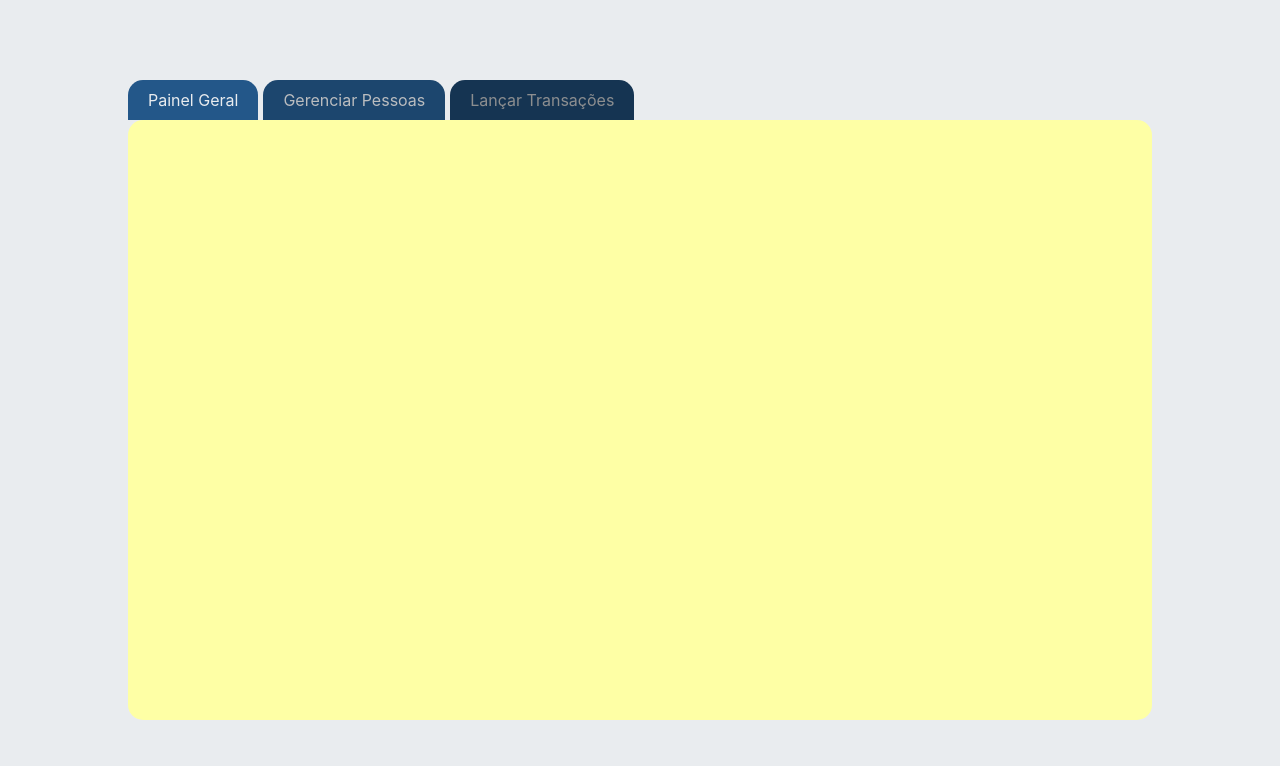
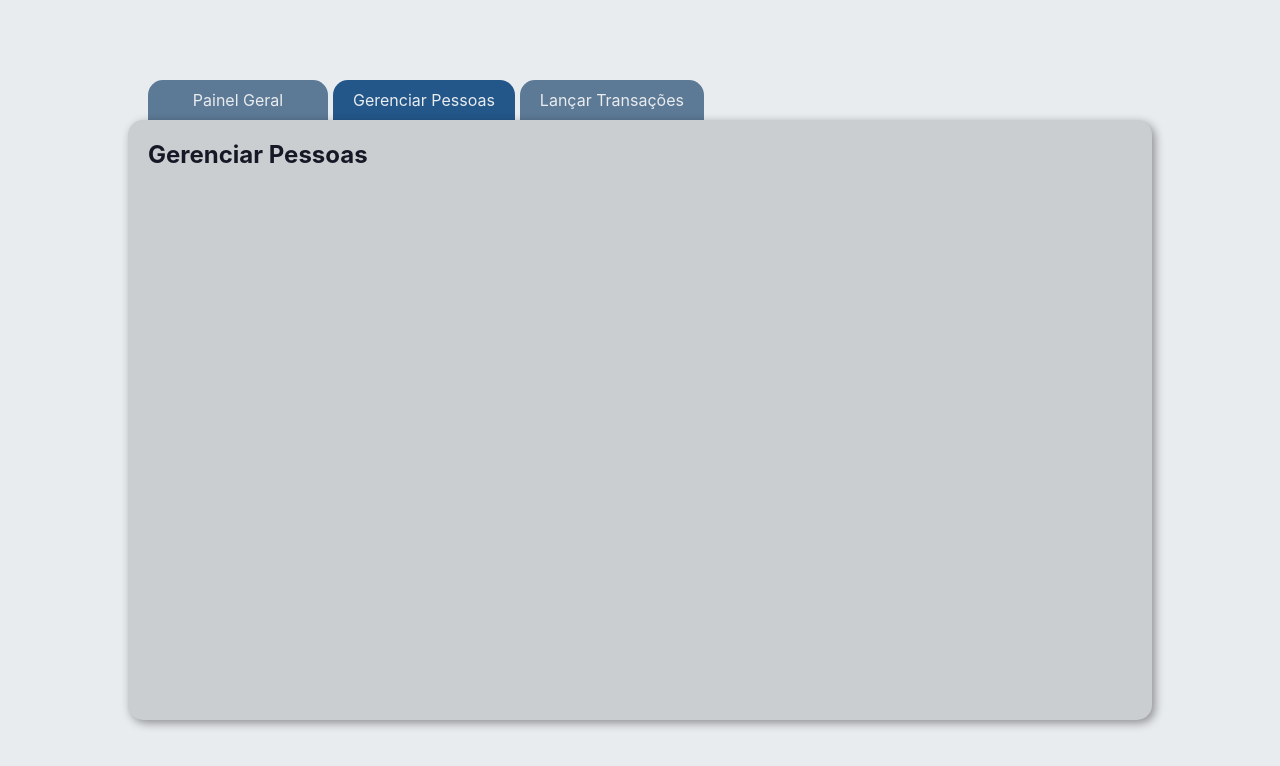
Before and after one commit to renanrod4/gerenciador_de_projetos, a React (Vite) app in the folder frontend/: page / in a window 1280 px wide. Shown: the top 766 px of the page. Built offline with nearby package versions, Linux system fonts and the light colour scheme.

Commit message:
feat/style(pasta): muda a paleta utilizada e add func. dos Tabs

```diff
--- a/frontend/src/App.css
+++ b/frontend/src/App.css
@@ -11,32 +11,32 @@
       gap: 5px;
       justify-content: space-between;
       list-style: none;
+      margin-left: 20px;
       li{
-        background-color: var(--cor-primaria);
+        background-color: color-mix(var(--cor-fundo-pasta), var(--cor-azul) 50%);
         color: var(--cor-texto-claro);
+        min-width: 180px;
+        display: flex;
+        justify-content: center;
+
         padding: 10px 20px;
         border-top-left-radius: 15px;
         border-top-right-radius: 15px;
         cursor: pointer;
         transition: all 0.1s ease-in-out;
-        &:nth-child(2){
-          filter: brightness(0.8);
-        }
-        &:nth-child(3){
-          filter: brightness(0.6);
-
-        }
         &:hover{
-          filter: brightness(1.1);
           transform: scaleY(1.2) translateY(-3px);
         }
+
       }
     }
   }
   main{
     flex: 1;
-    background-color: var(--cor-fundo-postit);
+    background-color: var(--cor-fundo-pasta);
     border-radius: 15px;
+    box-shadow: 3px 3px 10px rgba(0,0,0,0.4);
+    padding: 20px;
   }
 
 }
--- a/frontend/src/App.tsx
+++ b/frontend/src/App.tsx
@@ -1,18 +1,45 @@
-import './App.css'
+import { useState} from 'react';
+import './App.css';
+import Header from './components/Header';
+
 export default function App() {
+	const [activeTabId, setActiveTabId] = useState<number>(1);
+	return (
+		<div>
+			{/* Renderiza o Header com as abas */}
+			<Header activeTabId={activeTabId} setActiveTabId={setActiveTabId} />
+
+      {/* Renderiza o conteúdo da aba ativa */}
+			<main>
+        {activeTabId === 0 && <PainelGeral />}
+        {activeTabId === 1 && <GerenciarPessoas />}
+        {activeTabId === 2 && <LancarTransacoes />}
+      </main>
+		</div>
+	);
+}
+
+function PainelGeral() {
   return (
-    <div>
-      {/* <h1>Gerenciador de Despesas</h1> */}
-      <header>
-        <ul>
-          <li>Painel Geral</li>
-          <li>Gerenciar Pessoas</li>
-          <li>Lançar Transações</li>
-        </ul>
-      </header>
-      <main>
-
-      </main>
-    </div>
+    <>
+      <h2>Painel Geral</h2>
+      {/* Conteúdo do Painel Geral */}
+    </>
   );
 }
+function GerenciarPessoas() {
+  return (
+    <>
+      <h2>Gerenciar Pessoas</h2>
+      {/* Conteúdo do Gerenciar Pessoas */}
+    </>
+  );
+}
+function LancarTransacoes() {
+  return (
+    <>
+      <h2>Lançar Transações</h2>
+      {/* Conteúdo do Lançar Transações */}
+    </>
+  );
+}
--- /dev/null
+++ b/frontend/src/components/Header.tsx
@@ -0,0 +1,37 @@
+ // Componente dos Tabs da "pasta" de gerenciamento de pessoas, transações e painel geral
+
+import type { Dispatch, SetStateAction } from "react";
+import Tab from "./Tab";
+
+export default function Header({
+	activeTabId,
+	setActiveTabId,
+}: {
+	activeTabId: number;
+	setActiveTabId: Dispatch<SetStateAction<number>>;
+}) {
+	return (
+		<header>
+			<ul>
+				<Tab
+					label="Painel Geral"
+					id={0}
+					activeTabId={activeTabId}
+					onClick={() => setActiveTabId(0)}
+				/>
+				<Tab
+					label="Gerenciar Pessoas"
+					id={1}
+					activeTabId={activeTabId}
+					onClick={() => setActiveTabId(1)}
+				/>
+				<Tab
+					label="Lançar Transações"
+					id={2}
+					activeTabId={activeTabId}
+					onClick={() => setActiveTabId(2)}
+				/>
+			</ul>
+		</header>
+	);
+}
--- /dev/null
+++ b/frontend/src/components/Tab.tsx
@@ -0,0 +1,28 @@
+// componente Tab são as abas do Header
+export default function Tab({
+	label,
+	activeTabId,
+	id,
+	onClick,
+}: {
+	label: string;
+	activeTabId: number;
+	id: number;
+	onClick: () => void;
+}) {
+	const isActive = activeTabId === id;
+	return (
+		<li
+			className={isActive ? 'active' : ''}
+			onClick={onClick}
+			// criar sistema de cores por distancia entre as tabs, aplicando 10% de diferença entre cada tab
+			style={{
+				backgroundColor: isActive
+					? 'var(--cor-azul)'
+					: `color-mix(in srgb, color-mix(in srgb, var(--cor-fundo-pasta) 40%, var(--cor-azul) 60%) ${100 - Math.abs(activeTabId - id) * 10}%, #000)`,
+			}}
+		>
+			{label}
+		</li>
+	);
+}
--- a/frontend/src/main.css
+++ b/frontend/src/main.css
@@ -1,6 +1,6 @@
 :root {
     /* Cores Base da Paleta */
-    --cor-fundo-postit: #feffa5; /* Amarelo Pastel */
+    --cor-fundo-pasta: oklab(85% -0.00195 -0.0049); /* cor do fundo do card um pouco mais escuro */
     --cor-azul: #235789; /* Azul Escuro */
     --cor-laranja: #ff934f; /* Laranja */
     --cor-verde: #09bc8a; /* Verde */
```
